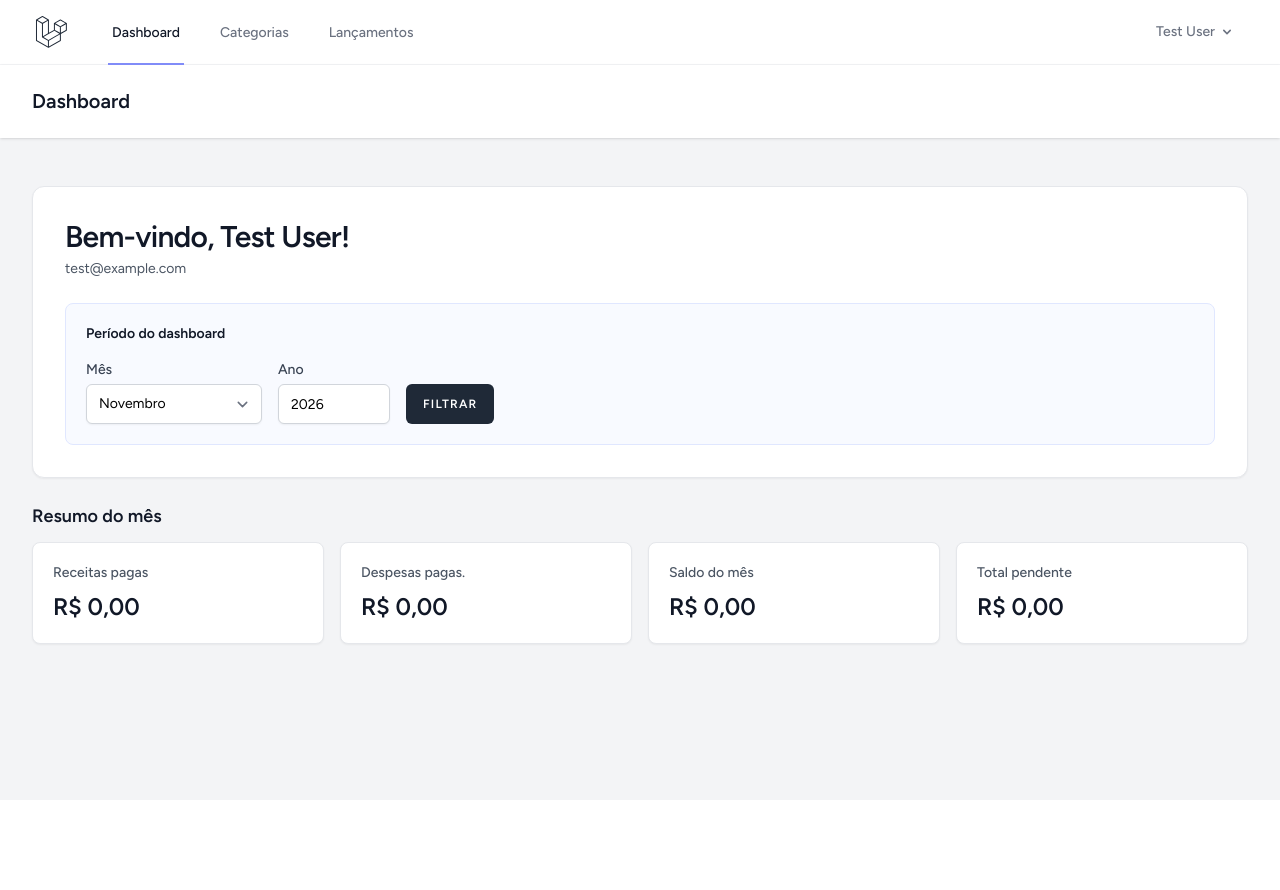
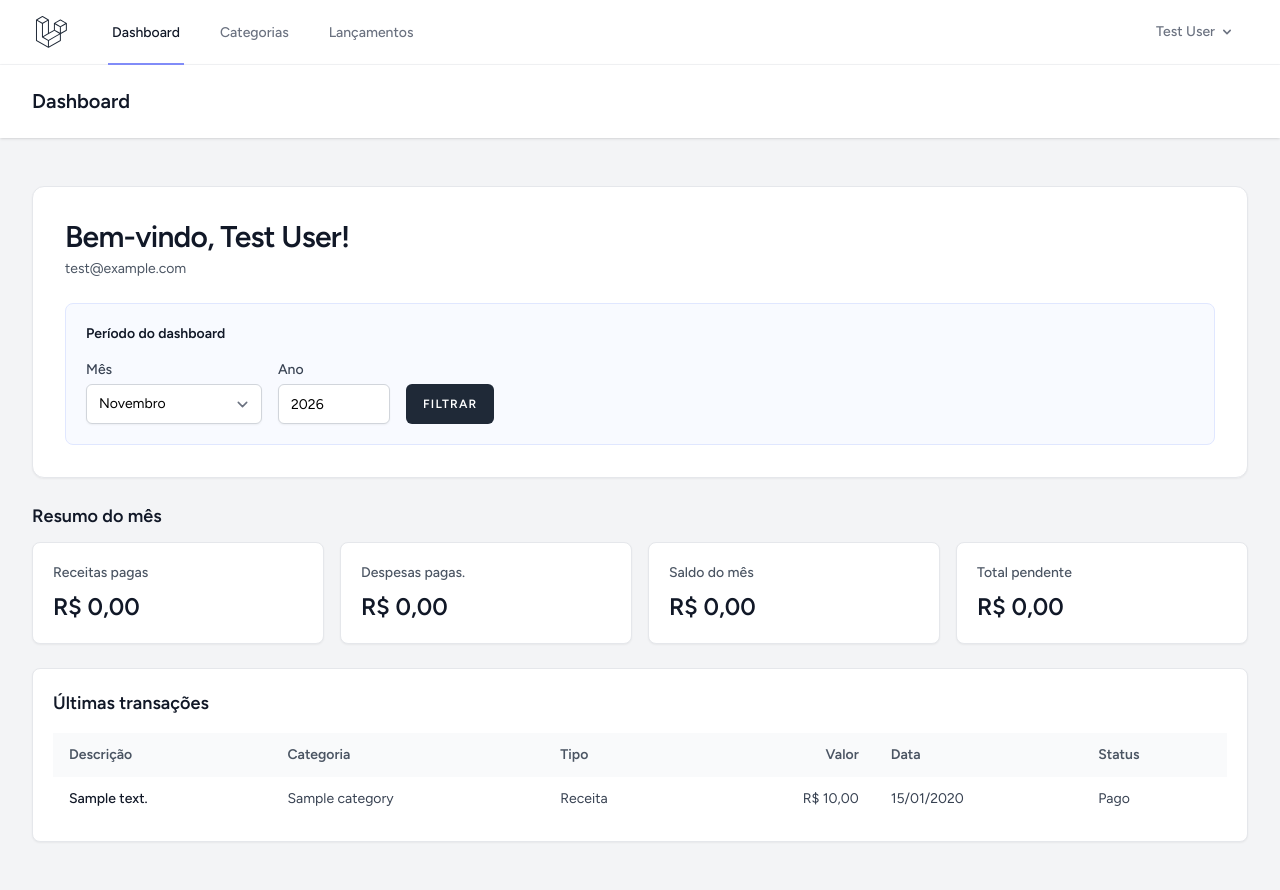
Before and after one commit to filipecruz97/projeto, a Laravel app: page /dashboard in a window 1280 px wide. Before the commit the page ends 646 px from the top, so only its background shows below. Run offline with Laravel 12, Linux system fonts and the light colour scheme; a user stored in the database is signed in; data comes from the database, SQL or seed files in the repository; tables that the repository leaves empty hold one stand-in row (values such as "Sample post"); style sheets or scripts are compiled from the project's sources.

Commit message:
feat: exibe últimas transações no dashboard

```diff
--- a/app/Http/Controllers/DashboardController.php
+++ b/app/Http/Controllers/DashboardController.php
@@ -40,6 +40,14 @@ class DashboardController extends Controller
             ->where('status', 'pending')
             ->sum('amount');
 
+        $recentTransactions = $request->user()
+            ->transactions()
+            ->with('category')
+            ->orderByDesc('date')
+            ->orderByDesc('id')
+            ->limit(5)
+            ->get();
+
         return view('dashboard', compact(
             'month',
             'year',
@@ -47,6 +55,7 @@ class DashboardController extends Controller
             'paidExpenses',
             'balance',
             'pendingTotal',
+            'recentTransactions',
         ));
     }
 }
--- a/resources/views/dashboard.blade.php
+++ b/resources/views/dashboard.blade.php
@@ -80,5 +80,53 @@
         </div>
         </dl>
 </section>
+<section class="mt-6 rounded-lg border border-gray-200 bg-white p-5 shadow-sm"
+    aria-labelledby="recent-transactions-heading">
+    <h2 id="recent-transactions-heading" class="text-lg font-semibold text-gray-900">
+        Últimas transações
+    </h2>
+
+    <div class="mt-4 overflow-x-auto">
+        <table class="w-full text-left text-sm" aria-labelledby="recent-transactions-heading">
+            <thead class="bg-gray-50 text-gray-600">
+                <tr>
+                    <th scope="col" class="px-4 py-3">Descrição</th>
+                    <th scope="col" class="px-4 py-3">Categoria</th>
+                    <th scope="col" class="px-4 py-3">Tipo</th>
+                    <th scope="col" class="px-4 py-3 text-right">Valor</th>
+                    <th scope="col" class="px-4 py-3">Data</th>
+                    <th scope="col" class="px-4 py-3">Status</th>
+                </tr>
+            </thead>
+            <tbody class="divide-y divide-gray-200 text-gray-700">
+                @forelse ($recentTransactions as $transaction)
+                    <tr>
+                        <td class="px-4 py-3 font-medium text-gray-900">{{ $transaction->description }}</td>
+                        <td class="px-4 py-3">{{ $transaction->category?->name ?? 'Sem categoria' }}</td>
+                        <td class="px-4 py-3">{{ $transaction->type === 'income' ? 'Receita' : 'Despesa' }}</td>
+                        <td class="whitespace-nowrap px-4 py-3 text-right">
+                            R$ {{ number_format($transaction->amount, 2, ',', '.') }}
+                        </td>
+                        <td class="whitespace-nowrap px-4 py-3">{{ $transaction->date->format('d/m/Y') }}</td>
+                        <td class="px-4 py-3">
+                            {{ match ($transaction->status) {
+                                'paid' => 'Pago',
+                                'pending' => 'Pendente',
+                                'cancelled' => 'Cancelado',
+                                default => '—',
+                            } }}
+                        </td>
+                    </tr>
+                @empty
+                    <tr>
+                        <td colspan="6" class="px-4 py-5 text-gray-600">
+                            Nenhuma transação cadastrada ainda.
+                        </td>
+                    </tr>
+                @endforelse
+            </tbody>
+        </table>
+    </div>
+</section>
     </div>
 </x-app-layout>
```
